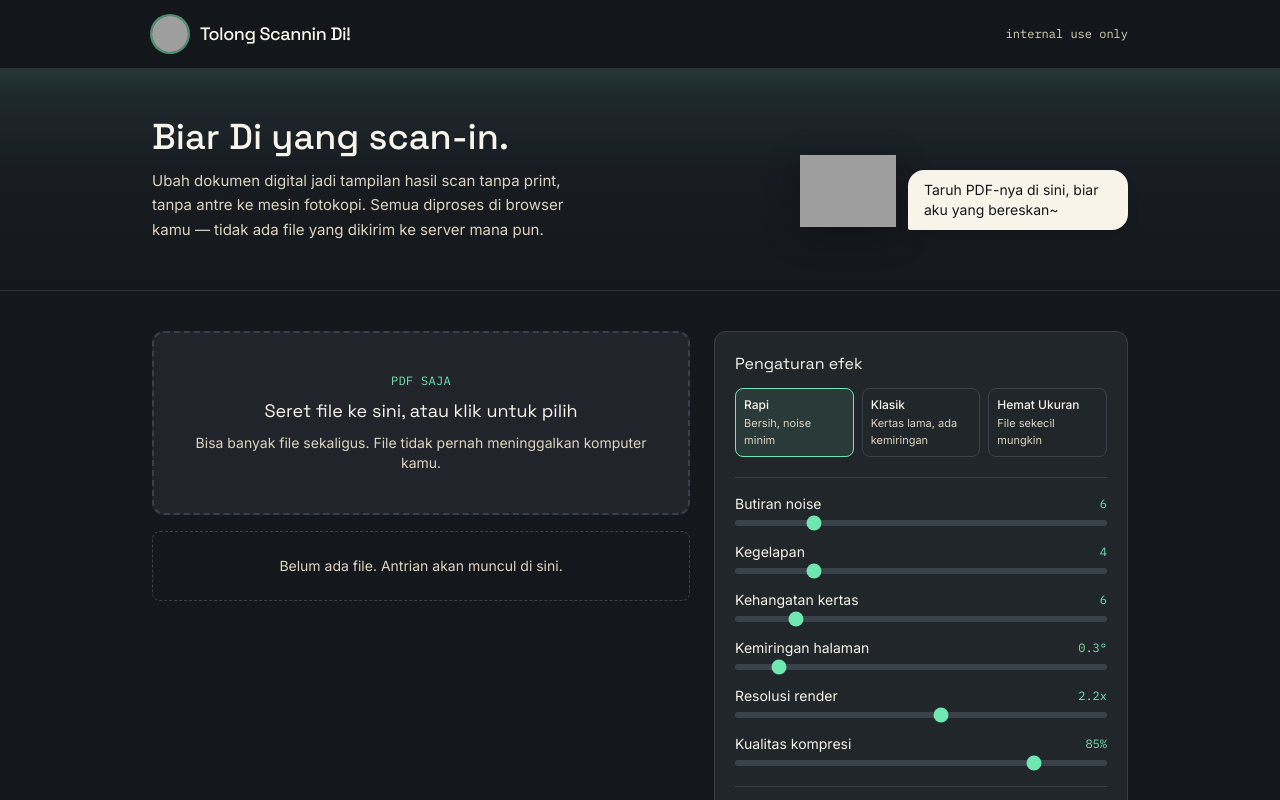
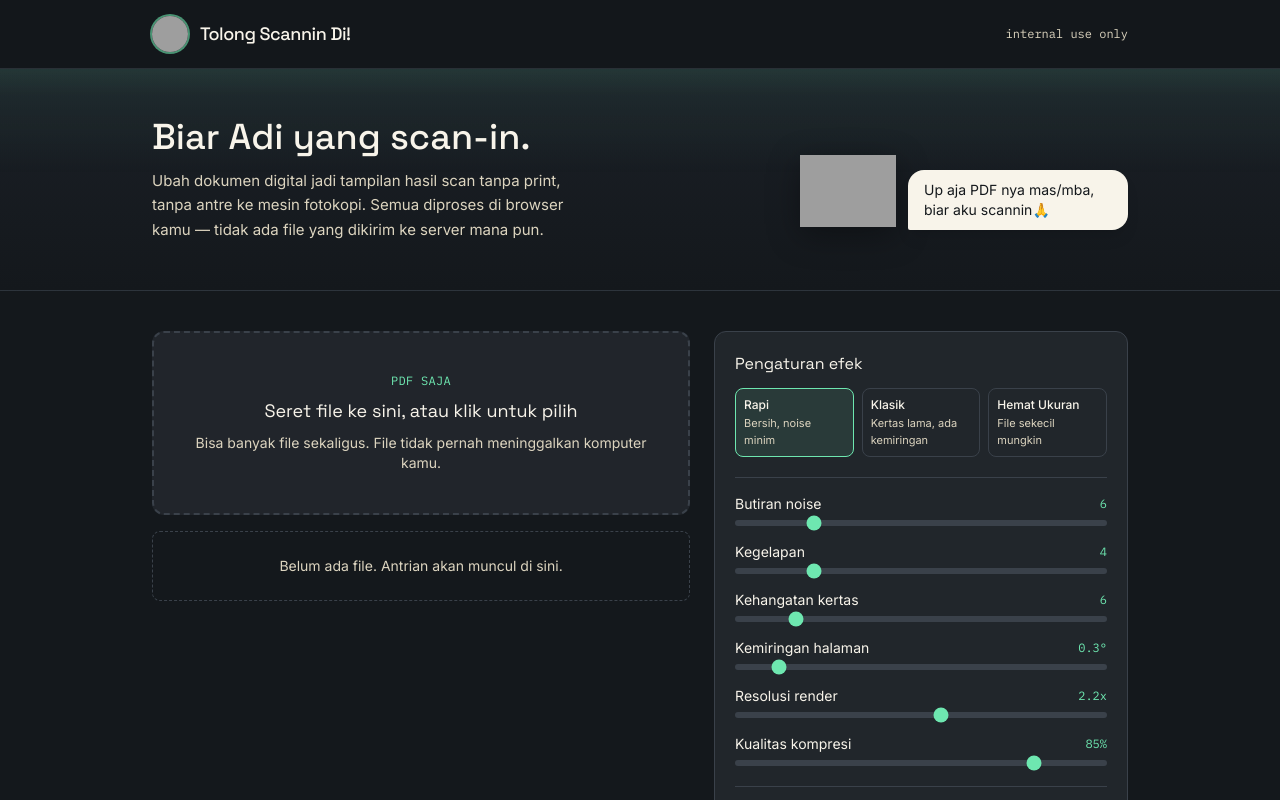
Before and after one commit to triadimirzakoni/Scan, a Next.js app: page / in a window 1280 px wide. Shown: the top 800 px of the page. Built offline with nearby package versions, Linux system fonts and the light colour scheme; grey boxes are pictures that could not be loaded.

Commit message:
fix diksi

```diff
--- a/app/page.tsx
+++ b/app/page.tsx
@@ -17,7 +17,7 @@ function makeId() {
 }
 
 function statusMessage(files: QueuedFile[], isProcessing: boolean): string {
-  if (files.length === 0) return "Taruh PDF-nya di sini, biar aku yang bereskan~";
+  if (files.length === 0) return "Up PDF nya mas/mba, biar ku scannin🙏";
   if (isProcessing) {
     const current = files.find((f) => f.status === "memproses");
     if (current) return `Lagi ngescan "${current.file.name}"... sabar ya!`;
--- a/components/Hero.tsx
+++ b/components/Hero.tsx
@@ -12,7 +12,7 @@ export default function Hero() {
       <div className="relative mx-auto flex max-w-5xl flex-col gap-6 px-6 py-12 sm:flex-row sm:items-end sm:justify-between">
         <div className="max-w-xl">
           <h1 className="font-display text-3xl font-medium leading-tight text-paper-bright sm:text-4xl">
-            Biar Di yang scan-in.
+            Biar Adi yang scan-in.
           </h1>
           <p className="mt-3 max-w-md text-[15px] leading-relaxed text-paper-dim">
             Ubah dokumen digital jadi tampilan hasil scan tanpa print,
@@ -21,7 +21,7 @@ export default function Hero() {
           </p>
         </div>
 
-        <Mascot message="Taruh PDF-nya di sini, biar aku yang bereskan~" />
+        <Mascot message="Up aja PDF nya mas/mba, biar aku scannin🙏" />
       </div>
     </section>
   );
```
